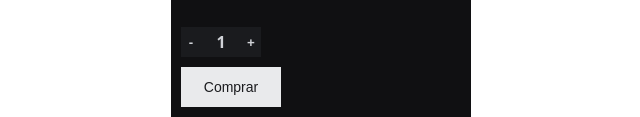
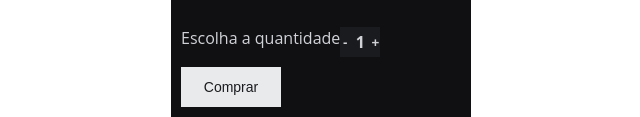
Before and after one commit to luispaulo21/Card, a plain HTML site: page index.html in a window 1280 px wide. Shown: the part 530-647 px from the top of the page, without its empty margins (319-959 px from the left). Drawn offline with Linux system fonts and the light colour scheme.

Commit message:
atualizado a quantidade de produtos

```diff
--- a/index.html
+++ b/index.html
@@ -34,9 +34,12 @@
 					Headset gamer Gamdias Hebe E2 RGB
 				</h2>
 				<div class="produto__quantidade">
-					<button class="menos">-</button>
-					<div>1</div>
-					<button class="mais">+</button>
+					<span class="quantidade__legenda">Escolha a quantidade</span>
+					<div class="quantidade__box">
+						<button class="menos">-</button>
+						<div class="number">1</div>
+						<button class="mais">+</button>
+					</div>
 				</div>
 				<button class="produto__btncomprar">Comprar</button>
 			</div>
```
